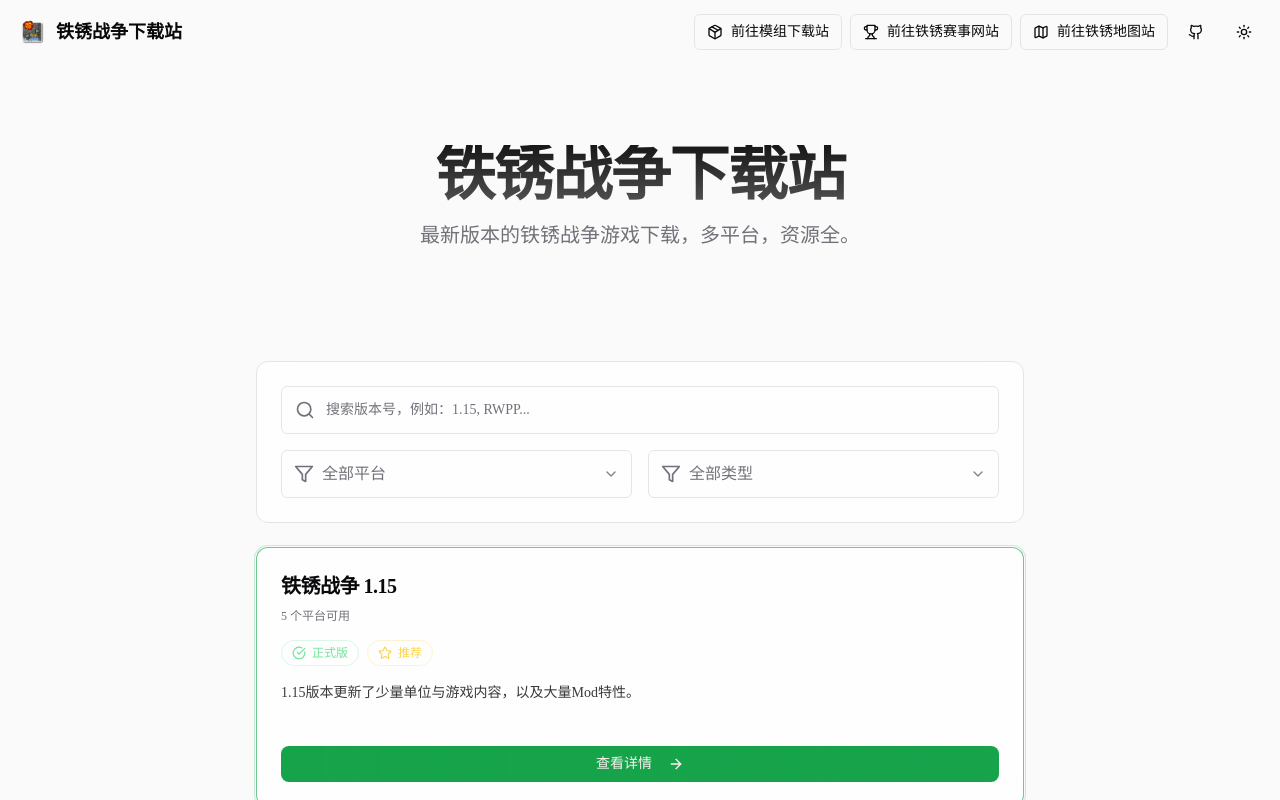
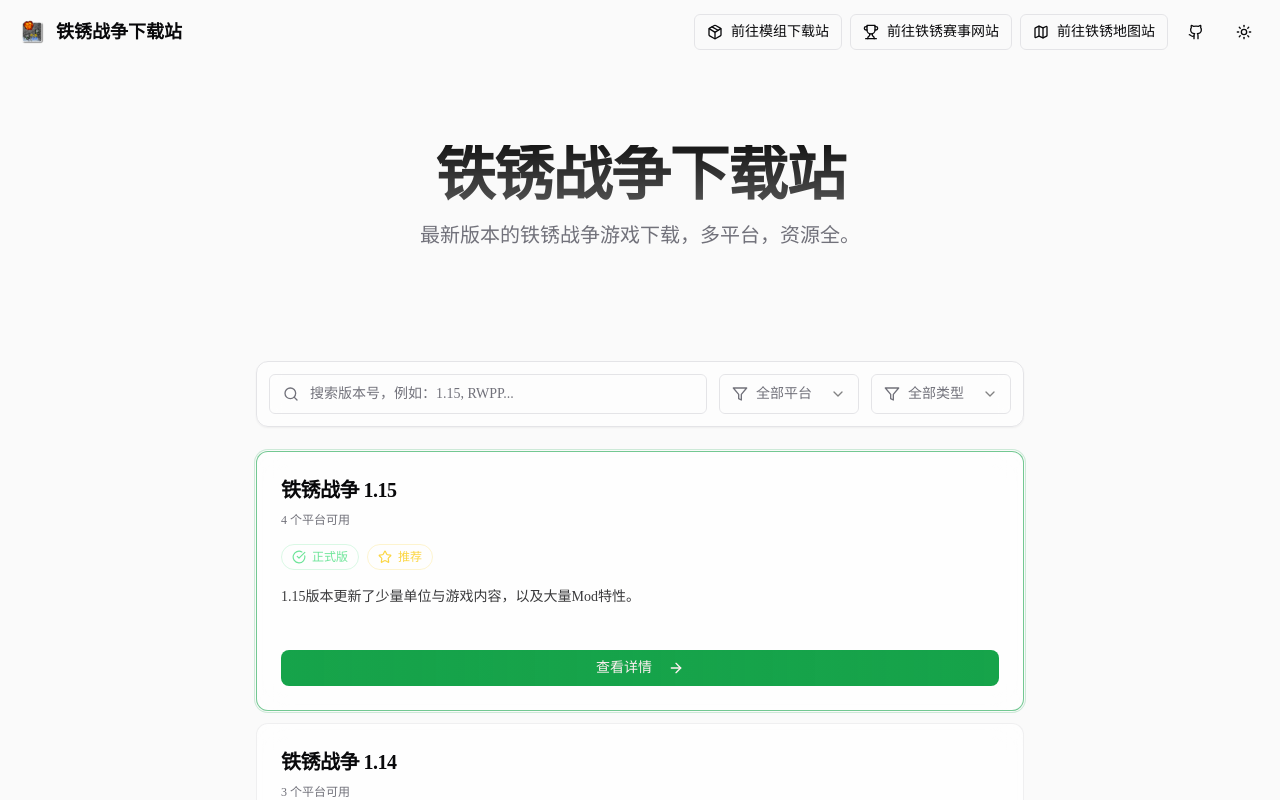
Before and after one commit to deadmau5v/RWDownload, a Next.js app: page / in a window 1280 px wide. Shown: the top 800 px of the page. Built offline with nearby package versions, Linux system fonts and the light colour scheme.

Commit message:
feat: update iOS download link, remove invalid MacOS link, and optimize desktop filter layout

```diff
--- a/components/game-list-client.tsx
+++ b/components/game-list-client.tsx
@@ -45,7 +45,7 @@ export function GameListClient({ allGames }: { allGames: GameVersion[] }) {
       })
   }, [searchTerm, platformFilter, versionTypeFilter, allGames])
 
-  const platforms = ["all", "Windows", "Android", "Linux", "IOS", "Github", "MacOS"]
+  const platforms = ["all", "Windows", "Android", "Linux", "IOS", "Github"]
   const versionTypes = ["all", "stable", "beta", "thirdParty"]
 
   const platformLabels: { [key: string]: string } = {
@@ -66,50 +66,50 @@ export function GameListClient({ allGames }: { allGames: GameVersion[] }) {
   }
 
   const filterFields = (
-    <>
+    <div className="space-y-3">
       <div className="relative">
-        <Search className="absolute left-3.5 top-1/2 -translate-y-1/2 h-5 w-5 text-muted-foreground" />
+        <Search className="absolute left-3.5 top-1/2 -translate-y-1/2 h-4 w-4 text-muted-foreground" />
         <Input
           type="text"
           placeholder="搜索版本号，例如：1.15, RWPP..."
           value={searchTerm}
           onChange={(e) => setSearchTerm(e.target.value)}
-          className="h-12 bg-transparent pl-11 text-base"
+          className="h-10 bg-transparent pl-10 text-sm"
         />
       </div>
-      <div className="grid grid-cols-1 gap-4 md:grid-cols-2">
+      <div className="grid grid-cols-1 gap-3 sm:grid-cols-2">
         <Select value={platformFilter} onValueChange={setPlatformFilter}>
-          <SelectTrigger className="h-12 bg-transparent text-base">
+          <SelectTrigger className="h-10 bg-transparent text-sm">
             <div className="flex items-center gap-2 text-muted-foreground">
-              <Filter className="h-5 w-5" />
+              <Filter className="h-4 w-4" />
               <SelectValue placeholder="选择平台" />
             </div>
           </SelectTrigger>
           <SelectContent>
             {platforms.map((p) => (
-              <SelectItem key={p} value={p} className="text-base">
+              <SelectItem key={p} value={p} className="text-sm">
                 {platformLabels[p]}
               </SelectItem>
             ))}
           </SelectContent>
         </Select>
         <Select value={versionTypeFilter} onValueChange={setVersionTypeFilter}>
-          <SelectTrigger className="h-12 bg-transparent text-base">
+          <SelectTrigger className="h-10 bg-transparent text-sm">
             <div className="flex items-center gap-2 text-muted-foreground">
-              <Filter className="h-5 w-5" />
+              <Filter className="h-4 w-4" />
               <SelectValue placeholder="选择类型" />
             </div>
           </SelectTrigger>
           <SelectContent>
             {versionTypes.map((t) => (
-              <SelectItem key={t} value={t} className="text-base">
+              <SelectItem key={t} value={t} className="text-sm">
                 {versionTypeLabels[t]}
               </SelectItem>
             ))}
           </SelectContent>
         </Select>
       </div>
-    </>
+    </div>
   )
 
   return (
@@ -157,8 +157,50 @@ export function GameListClient({ allGames }: { allGames: GameVersion[] }) {
         </div>
       </Collapsible>
 
-      <div className="hidden rounded-xl bg-glass p-6 md:sticky md:top-[70px] md:z-20 md:block md:space-y-4">
-        {filterFields}
+      {/* 桌面端搜索与筛选栏（非固定，紧凑横排布局） */}
+      <div className="hidden rounded-xl border bg-card/60 p-3 shadow-sm backdrop-blur-md md:block">
+        <div className="flex items-center gap-3">
+          <div className="relative flex-1">
+            <Search className="absolute left-3.5 top-1/2 -translate-y-1/2 h-4 w-4 text-muted-foreground" />
+            <Input
+              type="text"
+              placeholder="搜索版本号，例如：1.15, RWPP..."
+              value={searchTerm}
+              onChange={(e) => setSearchTerm(e.target.value)}
+              className="h-10 bg-transparent pl-10 text-sm"
+            />
+          </div>
+          <Select value={platformFilter} onValueChange={setPlatformFilter}>
+            <SelectTrigger className="h-10 w-[140px] shrink-0 bg-transparent text-sm">
+              <div className="flex items-center gap-2 text-muted-foreground">
+                <Filter className="h-4 w-4" />
+                <SelectValue placeholder="平台" />
+              </div>
+            </SelectTrigger>
+            <SelectContent>
+              {platforms.map((p) => (
+                <SelectItem key={p} value={p} className="text-sm">
+                  {platformLabels[p]}
+                </SelectItem>
+              ))}
+            </SelectContent>
+          </Select>
+          <Select value={versionTypeFilter} onValueChange={setVersionTypeFilter}>
+            <SelectTrigger className="h-10 w-[140px] shrink-0 bg-transparent text-sm">
+              <div className="flex items-center gap-2 text-muted-foreground">
+                <Filter className="h-4 w-4" />
+                <SelectValue placeholder="类型" />
+              </div>
+            </SelectTrigger>
+            <SelectContent>
+              {versionTypes.map((t) => (
+                <SelectItem key={t} value={t} className="text-sm">
+                  {versionTypeLabels[t]}
+                </SelectItem>
+              ))}
+            </SelectContent>
+          </Select>
+        </div>
       </div>
 
       {filteredGames.length > 0 ? (
--- a/lib/gameVersions.ts
+++ b/lib/gameVersions.ts
@@ -21,8 +21,7 @@ export const gameVersions: GameVersion[] = [
       Windows: "https://file-02.d5v.cc/d/public/pc/Rusted%20Warfare%201.15.exe",
       Android: "https://file-02.d5v.cc/d/public/pe/RustedWarfare-1.15.apk",
       Linux: "https://file-02.d5v.cc/d/public/linux/RustedWarfare1.15.tar",
-      MacOS: "https://file-02.d5v.cc/d/seeoss/RW/macos/Rusted%20Warfare.zip",
-      IOS: "*https://file-02.d5v.cc/seeoss/RW/ios/%E9%93%81%E9%94%88%E6%88%98%E4%BA%89_1.15_%E6%B1%89%E5%8C%96.ipa"
+      IOS: "https://file-02.d5v.cc/d/public/ios/rusted_warfare.ipa",
     },
   },
   {
```
